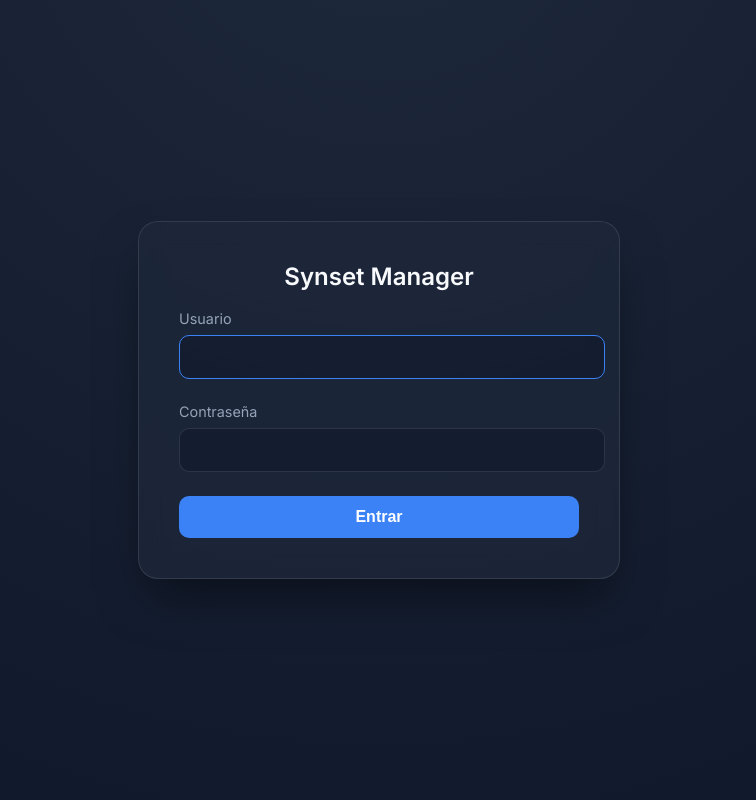
After one commit to odimsom/chatbot, a Flask app: page /login in a window 1280 px wide. The commit adds this page. Shown: the whole page, without its empty margins (261-1017 px from the left). Run offline with Flask 3, Linux system fonts and the light colour scheme.

Commit message:
fix: chatbot-manager 'command' bug + add authentication
- Fixed NameError: 'command' is not defined in app.py
- Implemented session-based login with MANAGER_USER/PASSWORD
- Added templates/login.html
- Improved UI with Logout and Favicon"

```diff
--- a/chatbot-manager/app.py
+++ b/chatbot-manager/app.py
@@ -2,22 +2,52 @@ import os
 import redis
 import json
 import requests
-from flask import Flask, render_template, request, jsonify
+from flask import Flask, render_template, request, jsonify, session, redirect, url_for
+from functools import wraps
 from dotenv import load_dotenv
 
 load_dotenv()
 
 app = Flask(__name__)
+app.secret_key = os.getenv("SECRET_KEY", "synset-manager-secret-12345")
 
 # Config
 REDIS_URL = os.getenv("REDIS_URL", "redis://localhost:6379")
 CHATBOT_API_URL = os.getenv("CHATBOT_API_URL", "https://chatbot.synsetsolutions.com")
 ADMIN_TOKEN = os.getenv("ADMIN_TOKEN", "")
 N8N_MANAGER_WEBHOOK = os.getenv("N8N_MANAGER_WEBHOOK", "")
+MANAGER_USER = os.getenv("MANAGER_USER", "admin")
+MANAGER_PASSWORD = os.getenv("MANAGER_PASSWORD", "synset2026")
 
 r = redis.from_url(REDIS_URL, decode_responses=True)
 
+# Auth Decorator
+def login_required(f):
+    @wraps(f)
+    def decorated_function(*args, **kwargs):
+        if "logged_in" not in session:
+            return redirect(url_for("login"))
+        return f(*args, **kwargs)
+    return decorated_function
+
+@app.route("/login", methods=["GET", "POST"])
+def login():
+    if request.method == "POST":
+        user = request.form.get("username")
+        password = request.form.get("password")
+        if user == MANAGER_USER and password == MANAGER_PASSWORD:
+            session["logged_in"] = True
+            return redirect(url_for("index"))
+        return render_template("login.html", error="Credenciales incorrectas")
+    return render_template("login.html")
+
+@app.route("/logout")
+def logout():
+    session.pop("logged_in", None)
+    return redirect(url_for("login"))
+
 @app.route("/")
+@login_required
 def index():
     # Scan for leads to get numbers
     keys = r.keys("lead:*")
@@ -41,10 +71,13 @@ def index():
     return render_template("index.html", leads=leads)
 
 @app.route("/toggle", methods=["POST"])
+@login_required
 def toggle():
     data = request.json
     phone = data.get("phone")
     current_status = data.get("current_status") # "BOT" or "HUMANO"
+
+    command = "!humano" if current_status == "BOT" else "!bot"
 
     try:
         # Notify n8n if configured
--- /dev/null
+++ b/chatbot-manager/templates/login.html
@@ -0,0 +1,89 @@
+<!DOCTYPE html>
+<html lang="es">
+<head>
+    <meta charset="UTF-8">
+    <meta name="viewport" content="width=device-width, initial-scale=1.0">
+    <title>Login | Synset Manager</title>
+    <link href="https://fonts.googleapis.com/css2?family=Inter:wght@300;400;600&display=swap" rel="stylesheet">
+    <style>
+        :root {
+            --bg: #0f172a;
+            --card-bg: rgba(30, 41, 59, 0.7);
+            --accent: #3b82f6;
+            --text: #f8fafc;
+        }
+
+        body {
+            font-family: 'Inter', sans-serif;
+            background: var(--bg);
+            background-image: radial-gradient(circle at 50% -20%, #1e293b, #0f172a);
+            color: var(--text);
+            display: flex;
+            align-items: center;
+            justify-content: center;
+            height: 100vh;
+            margin: 0;
+        }
+
+        .login-card {
+            background: var(--card-bg);
+            border: 1px solid rgba(255,255,255,0.1);
+            backdrop-filter: blur(12px);
+            padding: 2.5rem;
+            border-radius: 20px;
+            width: 100%;
+            max-width: 400px;
+            box-shadow: 0 25px 50px -12px rgba(0,0,0,0.5);
+        }
+
+        h2 { margin-top: 0; text-align: center; font-weight: 600; }
+
+        .form-group { margin-bottom: 1.5rem; }
+        label { display: block; margin-bottom: 0.5rem; font-size: 0.9rem; color: #94a3b8; }
+
+        input {
+            width: 100%;
+            padding: 0.75rem;
+            background: rgba(15, 23, 42, 0.5);
+            border: 1px solid rgba(255,255,255,0.1);
+            border-radius: 10px;
+            color: white;
+            font-size: 1rem;
+        }
+        input:focus { outline: none; border-color: var(--accent); }
+
+        button {
+            width: 100%;
+            padding: 0.75rem;
+            background: var(--accent);
+            color: white;
+            border: none;
+            border-radius: 10px;
+            font-weight: 600;
+            cursor: pointer;
+            font-size: 1rem;
+            transition: filter 0.2s;
+        }
+        button:hover { filter: brightness(1.2); }
+
+        .error { color: #f87171; font-size: 0.85rem; text-align: center; margin-bottom: 1rem; }
+    </style>
+</head>
+<body>
+    <div class="login-card">
+        <h2>Synset Manager</h2>
+        {% if error %}<p class="error">{{ error }}</p>{% endif %}
+        <form method="POST">
+            <div class="form-group">
+                <label>Usuario</label>
+                <input type="text" name="username" required autofocus>
+            </div>
+            <div class="form-group">
+                <label>Contraseña</label>
+                <input type="password" name="password" required>
+            </div>
+            <button type="submit">Entrar</button>
+        </form>
+    </div>
+</body>
+</html>
```
Also changed, not shown: chatbot-manager/templates/index.html (+12 -3 lines).
